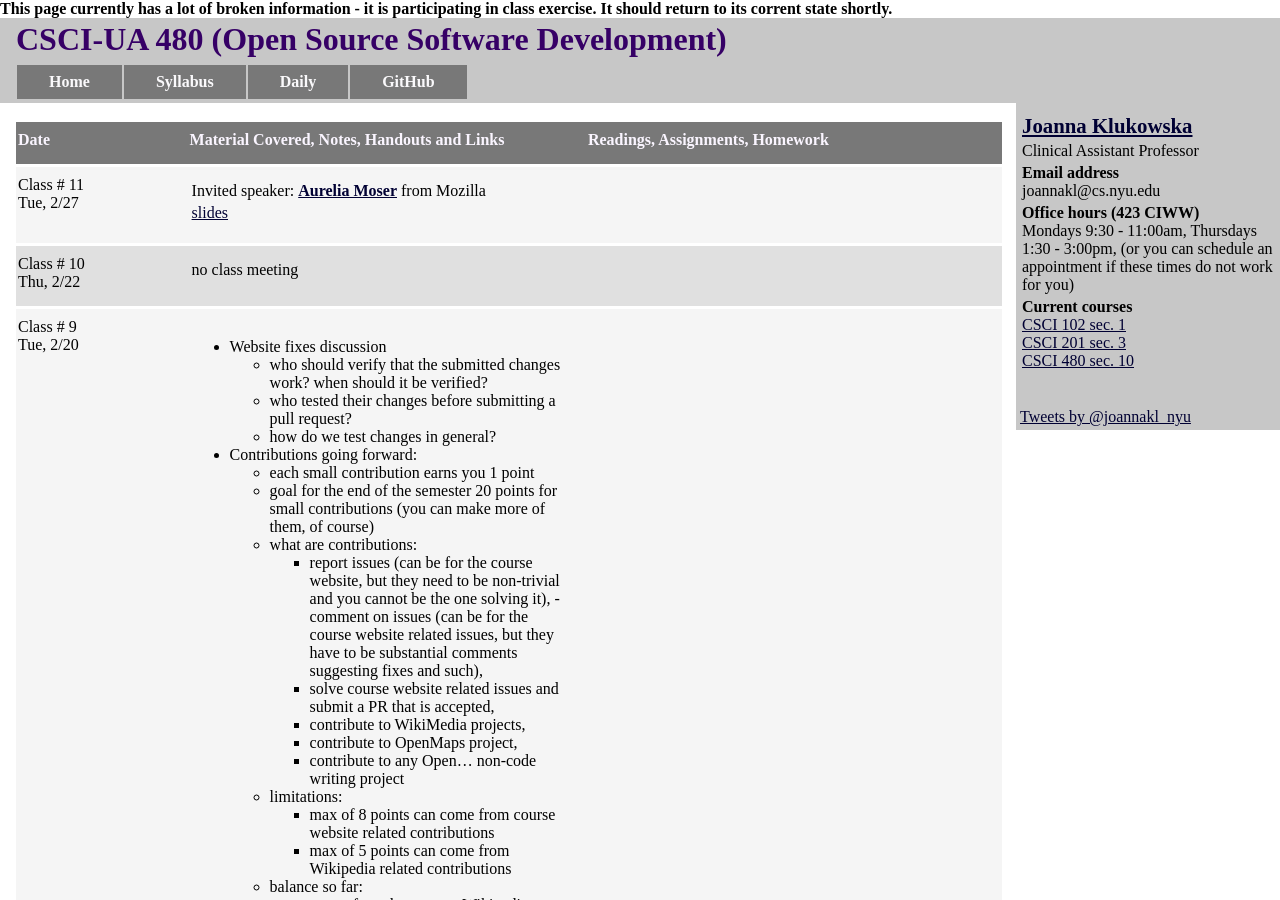
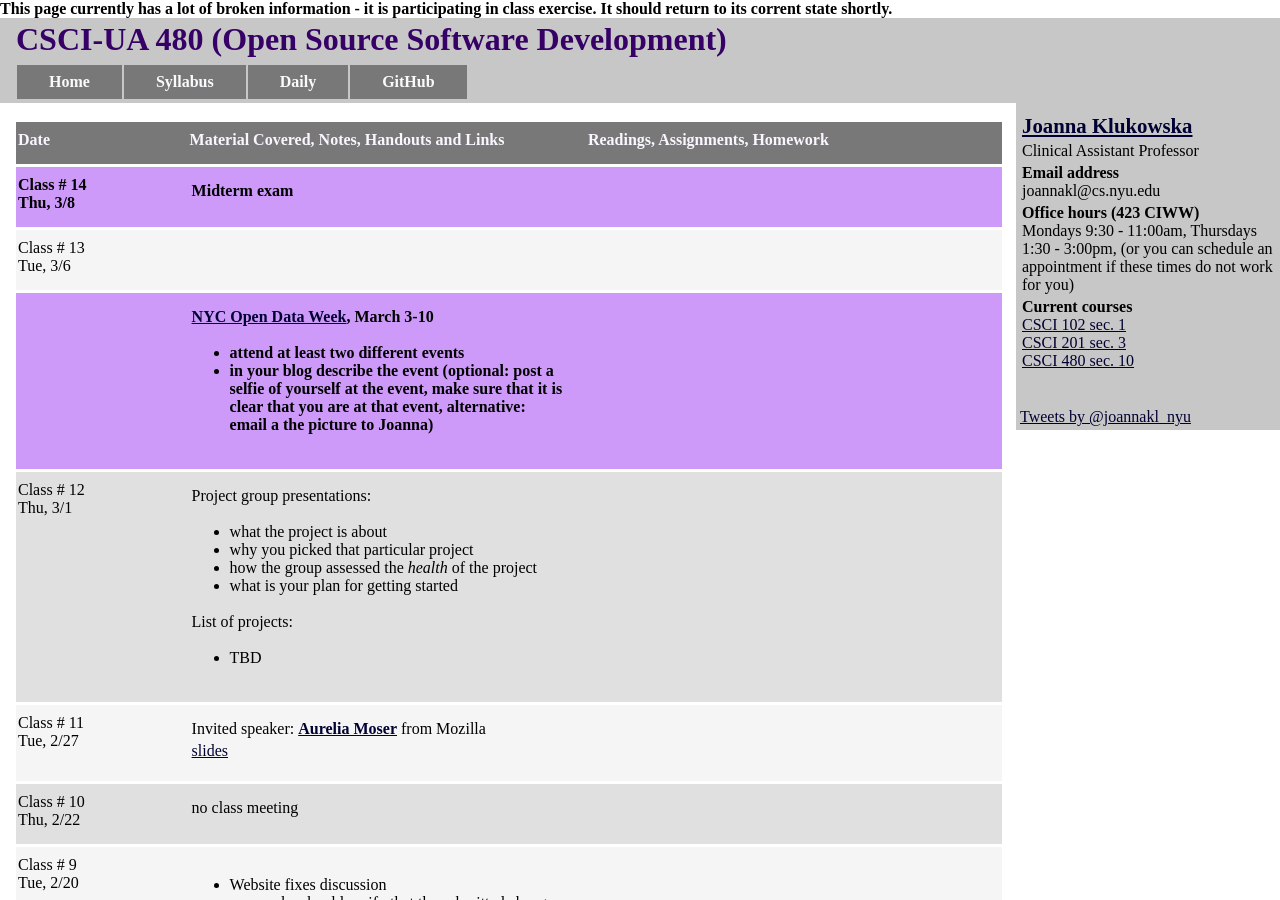
Before and after one commit to joannakl/cs480_s18, a Jekyll site: the page built from daily.html, in a window 1280 px wide and 900 px high. Built offline with Jekyll 4.4.1, drawn with Linux system fonts in a browser that asks for light colours; comment, search, counter and statistics services are not loaded.

Commit message:
changes for week 6 and 7

```diff
--- a/_includes/daily/12.markdown
+++ b/_includes/daily/12.markdown
@@ -10,6 +10,14 @@ Thu, 3/1
 <div class="column_materials">
 <p markdown="block">
 
+Project group presentations:
+- what the project is about
+- why you picked that particular project
+- how the group assessed the _health_ of the project
+- what is your plan for getting started
+
+List of projects:
+- TBD
 
 </p>
 </div>
--- /dev/null
+++ b/_includes/daily/14.markdown
@@ -0,0 +1,25 @@
+
+<div class="important">
+<div class="column_date">
+
+Class # 14 <br>
+Thu, 3/8
+
+</div>
+
+<div class="column_materials">
+<p markdown="block">
+
+Midterm exam
+
+</p>
+</div>
+
+<div class="column_assign">
+<p markdown="block">
+
+
+</p>
+</div>
+
+</div>
--- /dev/null
+++ b/_includes/daily/NYC_OpenDataWeek.markdown
@@ -0,0 +1,21 @@
+
+<div class="important">
+<div class="column_date">
+
+
+</div>
+
+<div class="column_materials">
+<p markdown="block">
+
+[NYC Open Data Week](https://www.open-data.nyc/), March 3-10
+
+- attend at least two different events
+- in your blog describe the event (optional: post a selfie of yourself at the event, make sure that it is clear that you are at that event, alternative: email a the picture to Joanna)
+
+
+
+</p>
+</div>
+
+</div>
--- a/daily.html
+++ b/daily.html
@@ -12,6 +12,11 @@ days:
     - "09"
     - "10"
     - "11"
+    - "12"
+    - "NYC_OpenDataWeek"
+    - "13"
+    - "14"
+
 ---
 
 <div class="titles">
```
